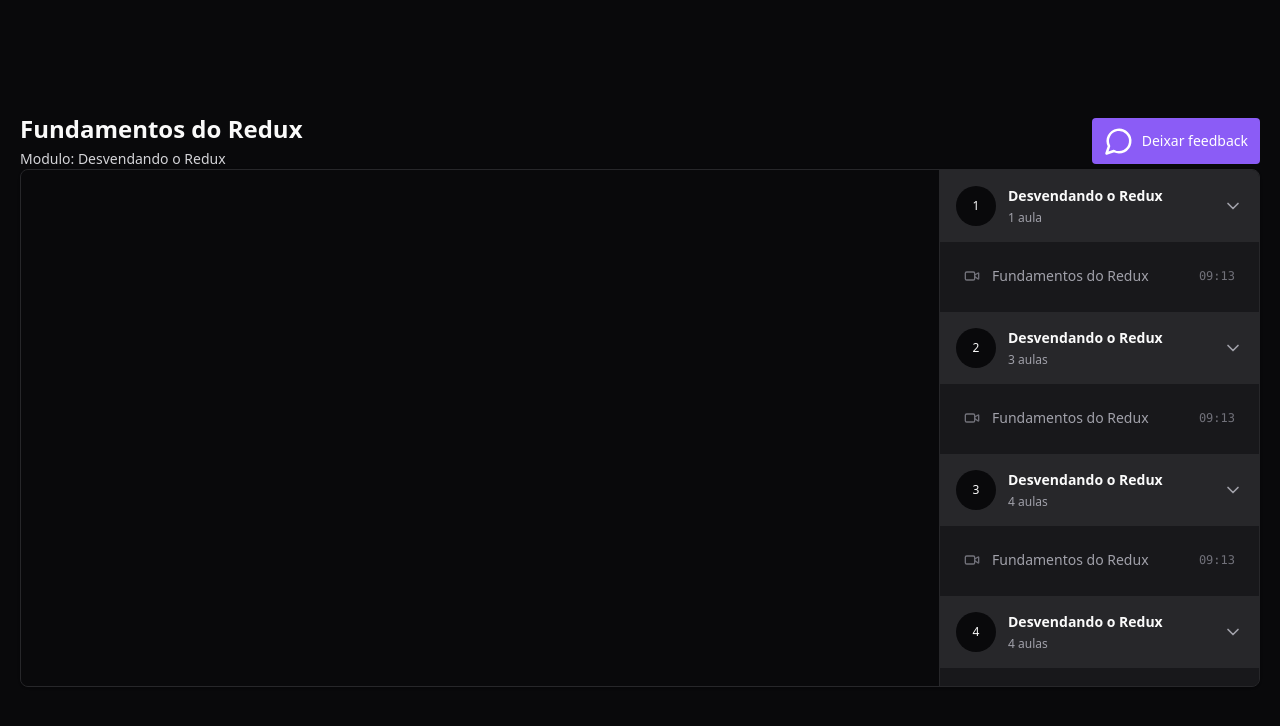
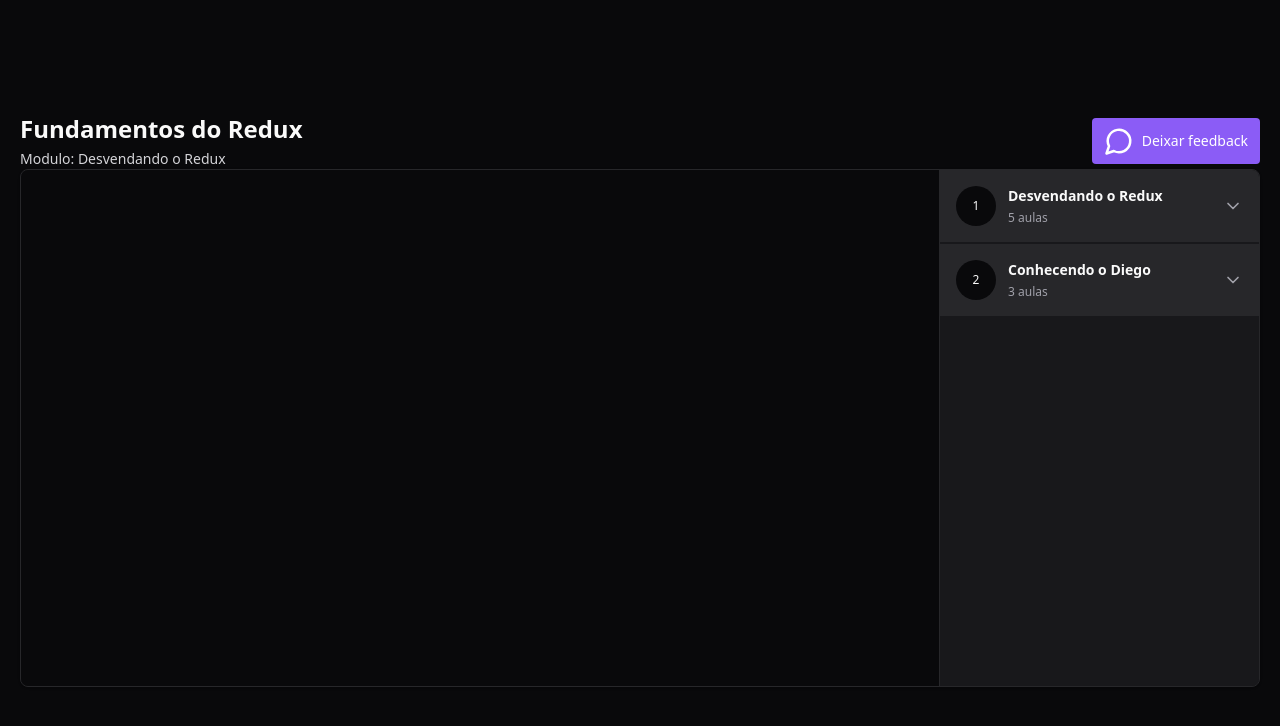
Before and after one commit to renyzeraa/todo-list, a React (Vite) app: page / in a window 1280 px wide. Shown: the top 726 px of the page. Built offline with nearby package versions, Linux system fonts and the light colour scheme.

Commit message:
feat: Criando reducer do player

```diff
--- a/package.json
+++ b/package.json
@@ -10,6 +10,7 @@
     "preview": "vite preview"
   },
   "dependencies": {
+    "@radix-ui/react-collapsible": "^1.1.0",
     "@reduxjs/toolkit": "^2.2.7",
     "lucide-react": "^0.417.0",
     "react": "^18.3.1",
--- a/src/components/modulo.tsx
+++ b/src/components/modulo.tsx
@@ -1,5 +1,7 @@
 import { ChevronDown } from "lucide-react";
 import { AssuntoModulo } from "./assunto-modulo";
+import * as Collapsible from '@radix-ui/react-collapsible';
+import { useAppSelector } from "../store";
 
 interface ModuloProps {
   title: string
@@ -8,8 +10,13 @@
 }
 
 export function Modulo({ amountLessons, title, moduleIndex }: ModuloProps) {
+  const { lessons } = useAppSelector((state) => ({
+    lessons: state.player.course.modules[moduleIndex].lessons
+  }))
+
   return (
-    <div>
+    <Collapsible.Root className="group">
+      <Collapsible.Trigger asChild>
         <button className='flex w-full items-center bg-zinc-800 gap-3 p-4'>
           <span className='flex h-10 w-10 rounded-full items-center justify-center bg-zinc-950 text-xs'>
             {++moduleIndex}
@@ -19,12 +26,18 @@
             <span className='text-xs text-zinc-400'>{amountLessons} aula{amountLessons > 1 && 's'}</span>
           </div>
 
-        <ChevronDown className='size-5 ml-auto text-zinc-400' />
+          <ChevronDown className='size-5 ml-auto text-zinc-400 group-data-[state=open]:rotate-180 transition-transform' />
         </button>
+      </Collapsible.Trigger>
+      <Collapsible.Content asChild>
+        <nav className='relative flex flex-col gap-4 p-6'>
+          {lessons.map(({ duration, id, title }) => (
+            <AssuntoModulo key={id} name={title} duration={duration} />
+          ))}
+        </nav>
+      </Collapsible.Content>
+    </Collapsible.Root>
 
-      <nav className='relative flex flex-col gap-4 p-6'>
-        <AssuntoModulo name="Fundamentos do Redux" duration="09:13" />
-      </nav>
-    </div>
+
   )
 }
--- a/src/pages/player.tsx
+++ b/src/pages/player.tsx
@@ -2,8 +2,15 @@
 import { Header } from '../components/header'
 import { Video } from '../components/video'
 import { Modulo } from '../components/modulo'
+import { useAppSelector } from '../store'
 
 export function Player() {
+  const { modules } = useAppSelector((state) => (
+    {
+      modules: state.player.course.modules
+    }
+  ))
+
   return (
     <div className="bg-zinc-950 text-zinc-50 flex justify-center items-center py-8 h-screen">
       <div className="felx w-[1240px] flex-col gap-6">
@@ -24,11 +31,9 @@
             <Video url='https://www.youtube.com/watch?v=vCy75f6rq8o' />
           </div>
           <aside className='absolute top-0 right-0 divide-y-2 divide-zinc-900 bottom-0 w-80 border-l border-zinc-800 bg-zinc-900 overflow-y-auto scrollbar-thin scrollbar-track-zinc-950 scrollbar-thumb-zinc-800'>
-            <Modulo title='Desvendando o Redux' amountLessons={1} moduleIndex={0} />
-            <Modulo title='Desvendando o Redux' amountLessons={3} moduleIndex={1} />
-            <Modulo title='Desvendando o Redux' amountLessons={4} moduleIndex={2} />
-            <Modulo title='Desvendando o Redux' amountLessons={4} moduleIndex={3} />
-            <Modulo title='Desvendando o Redux' amountLessons={8} moduleIndex={4} />
+            {modules.map(({ id, lessons, title }, index) => (
+              <Modulo key={id} title={title} amountLessons={lessons.length} moduleIndex={index} />
+            ))}
           </aside>
         </main>
       </div>
--- a/src/store/index.ts
+++ b/src/store/index.ts
@@ -1,9 +1,10 @@
 import { configureStore } from "@reduxjs/toolkit";
 import { useSelector, TypedUseSelectorHook } from "react-redux";
+import { player } from "./slices/player";
 
 export const store = configureStore({
   reducer: {
-
+    player
   }
 })
 
--- /dev/null
+++ b/src/store/slices/player.ts
@@ -0,0 +1,35 @@
+import { createSlice } from "@reduxjs/toolkit";
+
+const playerSlice = createSlice({
+  name: 'player',
+  initialState: {
+    course: {
+      modules: [
+        {
+          id: '1',
+          title: 'Desvendando o Redux',
+          lessons: [
+            { id: 'DCGKemPaScw', title: 'Fundamentos do Typescript', duration: '09:14' },
+            { id: 'FrCvs0KF_no', title: 'GTA Remasterizado', duration: '20:01' },
+            { id: 'n2sSUORBfzM', title: 'Esquerda Erra', duration: '05:33' },
+            { id: 'mdzXBIkBgsA', title: 'Argentina continua barata ?', duration: '07:44' },
+            { id: 'js_fWJNlKvU', title: 'F1 e F23 em Spa', duration: '06:19' }
+          ],
+        },
+        {
+          id: '2',
+          title: 'Conhecendo o Diego',
+          lessons: [
+            { id: 'A41bhEMHUU4', title: 'Analise do GP da Bélgica', duration: '09:48' },
+            { id: '9zbUVr-z4yQ', title: 'Como Investir', duration: '10:22' },
+            { id: 'WgPbbWmnXJ8', title: 'Object Detection', duration: '11:12' }
+          ],
+        }
+      ]
+    },
+  },
+  reducers: {
+  },
+})
+
+export const player = playerSlice.reducer
```
Also changed, not shown: 1 other file (tests, documents, lock files or other folders). Lines whose indentation alone changed are shown as unchanged.
